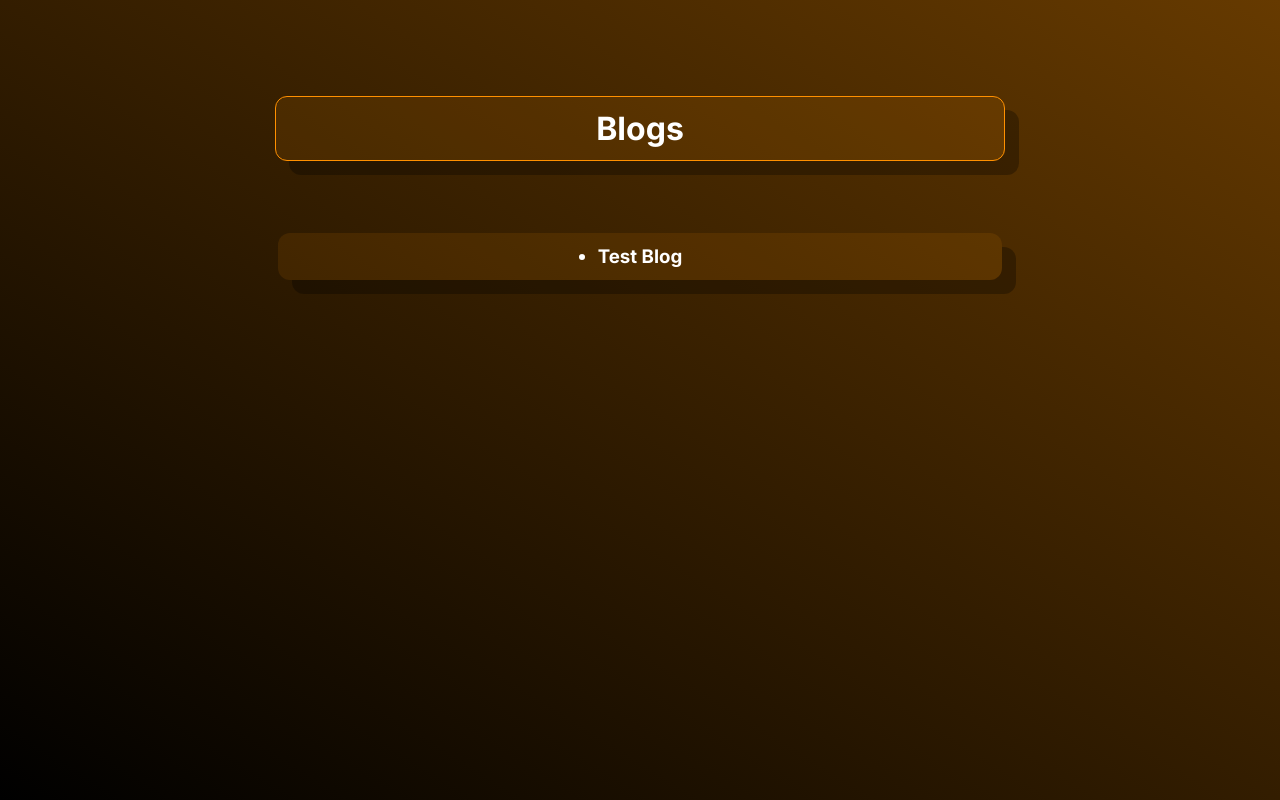
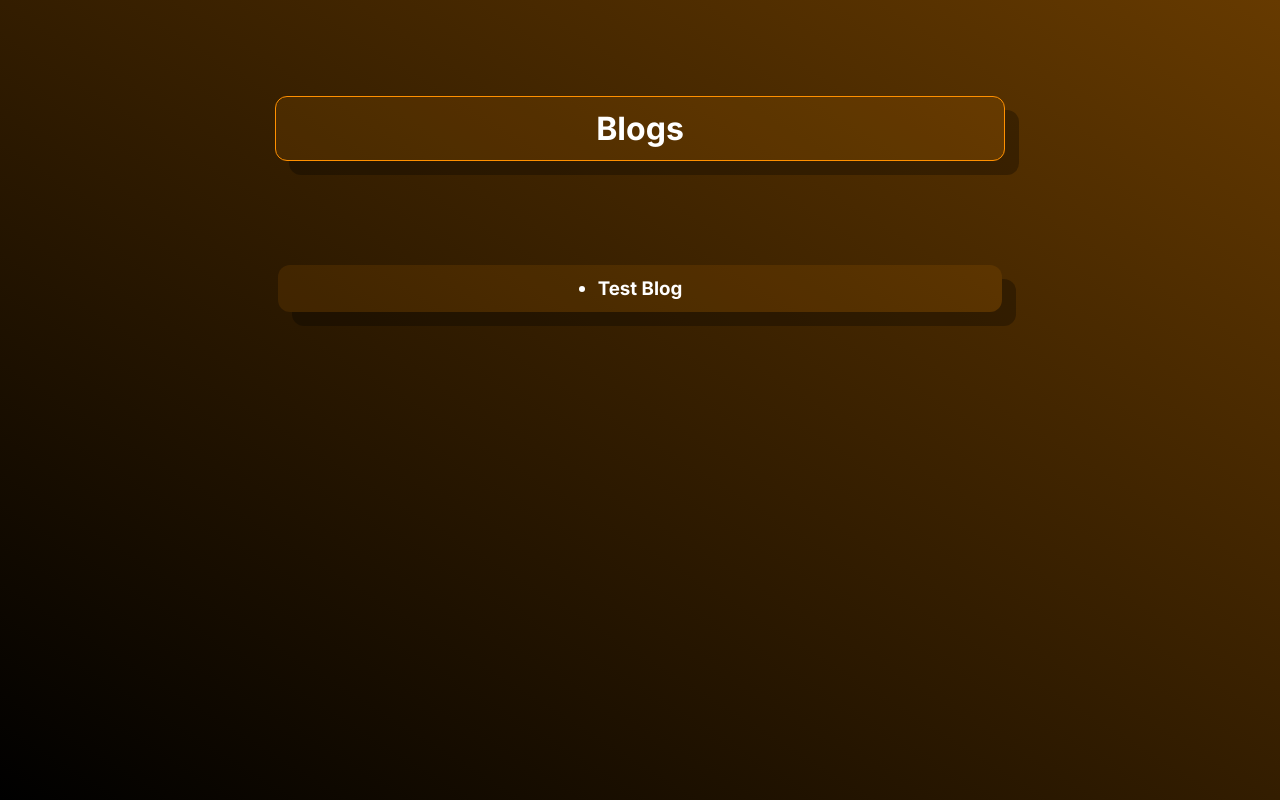
Before and after one commit to Genox2008/Genox2008.github.io, a Next.js app: page /blogs in a window 1280 px wide. Built offline with nearby package versions, Linux system fonts and the light colour scheme.

Commit message:
Fixed margin issue between .pagetitle and .text

```diff
--- a/app/blogs/page.module.css
+++ b/app/blogs/page.module.css
@@ -21,7 +21,7 @@
 	padding: 0.75rem 20rem;
 	box-shadow: 14px 14px rgba(0,0,0,0.3);
 	background: rgba(255,144,0,0.1);
-    margin-top: 32px;
+  margin-top: 4rem;
 }
 
 .url {
--- a/app/links/page.module.css
+++ b/app/links/page.module.css
@@ -25,7 +25,8 @@
 	padding: 0.75rem 5rem;
 	box-shadow: 14px 14px rgba(0,0,0,0.3);
 	background: rgba(255,144,0,0.1);
-    margin: 0.75rem;
+  margin: 0.75rem;
+  margin-top: 4rem;
 }
 
 .linkfields {
--- a/app/projects/page.module.css
+++ b/app/projects/page.module.css
@@ -17,6 +17,7 @@
 }
 
 .text {
+  margin-top: 4rem;
 	border-radius: var(--border-radius);
 	padding: 0.75rem 20rem;
 	box-shadow: 14px 14px rgba(0,0,0,0.3);
```
